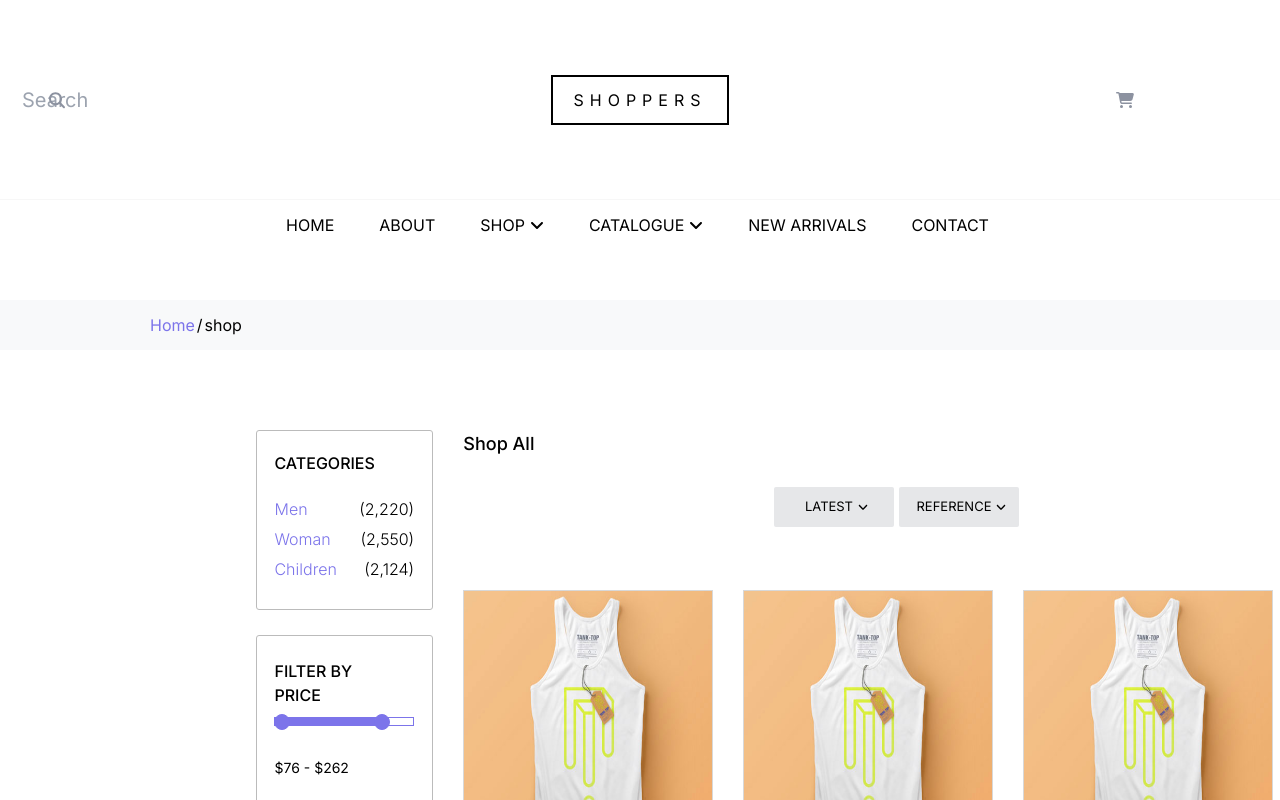
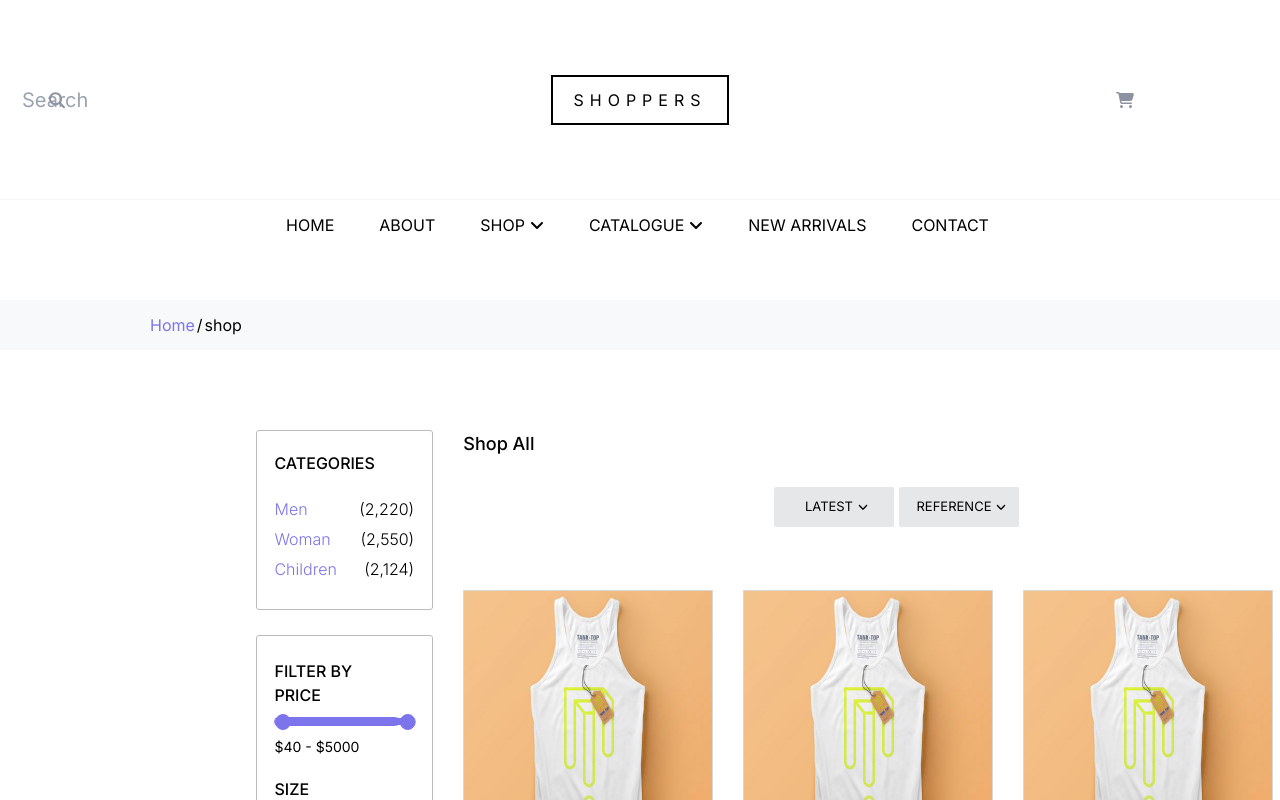
Before and after one commit to MichalStaszkiewicz/e-commerce, a Next.js app: page /shop in a window 1280 px wide. Shown: the top 800 px of the page. Built offline with nearby package versions, Linux system fonts and the light colour scheme.

Commit message:
shop-content-slider-fix

```diff
--- a/components/shop_content/left_column.tsx
+++ b/components/shop_content/left_column.tsx
@@ -1,4 +1,4 @@
-import { MouseEventHandler, useEffect, useState } from "react";
+import { MouseEventHandler, useEffect, useRef, useState } from "react";
 import {
   CategoriesColorIndicator,
   CategoriesSize,
@@ -11,33 +11,55 @@ export function LeftColumn() {
     Min = "Min",
     Max = "Max",
   }
-  const [currentMinX, setCurrentMinX] = useState(0);
+  const [currentMinX, setCurrentMinX] = useState(1);
   const [currentMaxX, setCurrentMaxX] = useState(100);
+  const [init, setInit] = useState(false);
   const [isMouseMinDown, setisMouseMinDown] = useState(false);
   const [isMouseMaxDown, setisMouseMaxDown] = useState(false);
+  const [sliderWidth, setSliderWidth] = useState(1);
+  const sliderRef = useRef<HTMLDivElement>(null);
+  const maxPrice = 5000;
+
+  const getPrice = (currentOffset: any) => {
+    const percentage = (currentOffset / sliderWidth) * 100;
+
+    return (percentage / 100) * maxPrice;
+  };
+  useEffect(() => {
+    if (sliderRef.current && init == false) {
+      setSliderWidth(sliderRef.current.getBoundingClientRect().width);
+      let newSliderWidth = sliderRef.current.getBoundingClientRect().width;
+      console.log("SLIDER WIDTH " + newSliderWidth)
+      setCurrentMaxX(newSliderWidth);
+
+      setInit(true);
+    }
+  });
 
   const handlePointerPosition = (event: any) => {
-    let newMovement: number = event.clientX - (22 / 100) * window.innerWidth;
-    let sliderMin = 0;
-    let sliderMax = (10 / 100) * window.innerWidth;
-
-    console.log("current min x : " + currentMinX);
+    let newMovement: number = event.movementX ;
+   console.log(newMovement)
     if (isMouseMinDown) {
       if (
-        newMovement > sliderMin &&
-        newMovement < sliderMax &&
-        newMovement < currentMaxX
+        0 < newMovement + currentMinX&&
+        newMovement + currentMinX < sliderWidth &&
+        newMovement + currentMinX < currentMaxX
       ) {
-        setCurrentMinX(newMovement);
+        setCurrentMinX(newMovement + currentMinX);
+      }else{
+        setCurrentMinX(1);
       }
     } else if (isMouseMaxDown) {
-      if (newMovement > currentMinX && newMovement < sliderMax) {
-        setCurrentMaxX(newMovement);
+      if (newMovement + currentMaxX > currentMinX && newMovement + currentMaxX < sliderWidth) {
+        setCurrentMaxX(newMovement + currentMaxX);
+      }else{
+        setCurrentMaxX(sliderWidth);
       }
     }
 
     event.preventDefault();
   };
+
   const handleMouseDown = (event: any, slider: Slider) => {
     if (slider == Slider.Min) {
       setisMouseMinDown(true);
@@ -90,17 +112,18 @@ export function LeftColumn() {
         <div className="container">
           <p className="categories_header">FILTER BY PRICE</p>
           <div className="slider_container">
-            <div className="slider">
+            <div className="slider" ref={sliderRef}>
               <div
                 className="slider_fill"
                 style={{
-                  width: `${currentMaxX - currentMinX}px`,transform:`TranslateX(${currentMinX}px)`
+                  width: `${currentMaxX - currentMinX}px`,
+                  transform: `TranslateX(${currentMinX}px)`,
                 }}
               ></div>
             </div>
             <div
               style={{
-                transform: `Translate(${currentMinX}px,-12px)`,
+                transform: `Translate(${currentMinX}px,-3px)`,
               }}
               onMouseDown={(event) => handleMouseDown(event, Slider.Min)}
               onMouseUp={(event) => handleMouseUp(event)}
@@ -110,16 +133,19 @@ export function LeftColumn() {
             </div>
             <div
               style={{
-                transform: `Translate(${currentMaxX}px,-28px)`,
+                transform: `Translate(${currentMaxX}px,-3px)`,
               }}
               onMouseDown={(event) => handleMouseDown(event, Slider.Max)}
-              onMouseUp={(event) => handleMouseUp(event,)}
+              onMouseUp={(event) => handleMouseUp(event)}
               className="slider_pointer"
             >
               {" "}
             </div>
           </div>
-          <p style={{ marginTop: "10px", fontSize: "14px" }}>$76 - $262</p>
+          <p style={{ marginTop: "10px", fontSize: "14px" }}>
+            ${getPrice(currentMinX).toFixed(0)} - $
+            {getPrice(currentMaxX).toFixed(0)}
+          </p>
           <p className="categories_header" style={{ marginTop: "20px" }}>
             SIZE
           </p>
--- a/styles/shop_content.css
+++ b/styles/shop_content.css
@@ -172,33 +172,34 @@
   margin-top: 10px;
   height: 30px;
   width: 100%;
-
-
-
+  display: flex;
 }
-.shop_content .container .left_column .filters .container .slider_container .slider {
-
+.shop_content
+  .container
+  .left_column
+  .filters
+  .container
+  .slider_container
+  .slider {
   height: 9px;
-  width: 100%;
-
+  width: 90%;
+  border-radius: 20px;
   background-color: white;
   border: 1px solid var(--primary-color);
-  justify-content: start;
-  align-items: flex-start;
+
   flex-direction: column;
   display: flex;
-
-
-
 }
-.shop_content .container .left_column .filters .container .slider_container .slider_fill {
-
+.shop_content
+  .container
+  .left_column
+  .filters
+  .container
+  .slider_container
+  .slider_fill {
   height: 9px;
 
-
-
   background-color: var(--primary-color);
-
 }
 .shop_content .container .left_column .filters .container .slider_pointer {
   height: 16px;
@@ -210,6 +211,8 @@
   -webkit-user-select: none;
   -ms-user-select: none;
   user-select: none;
+  z-index: 10;
+  position: absolute;
 }
 
 .shop_content
```
